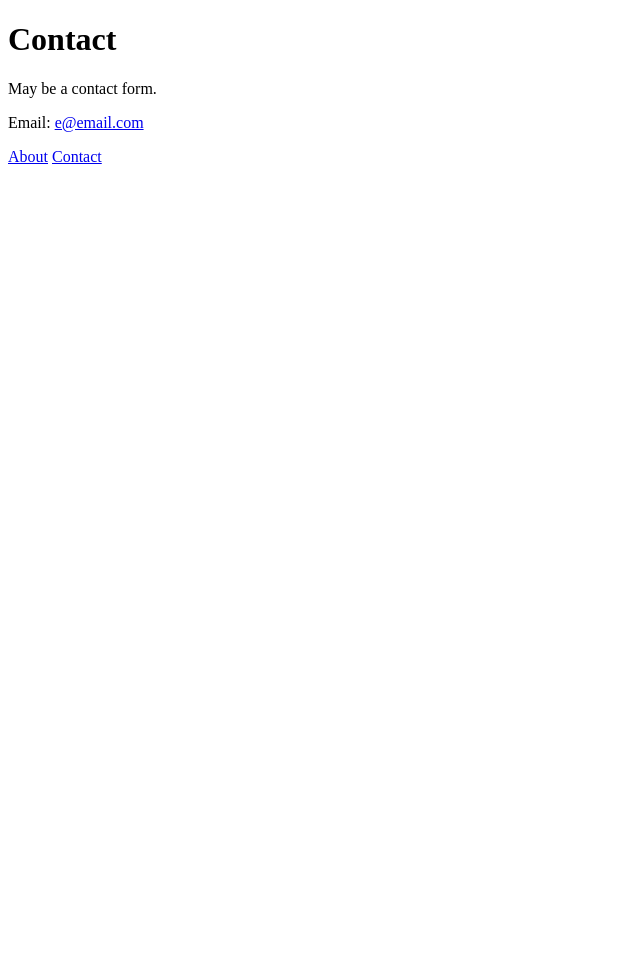
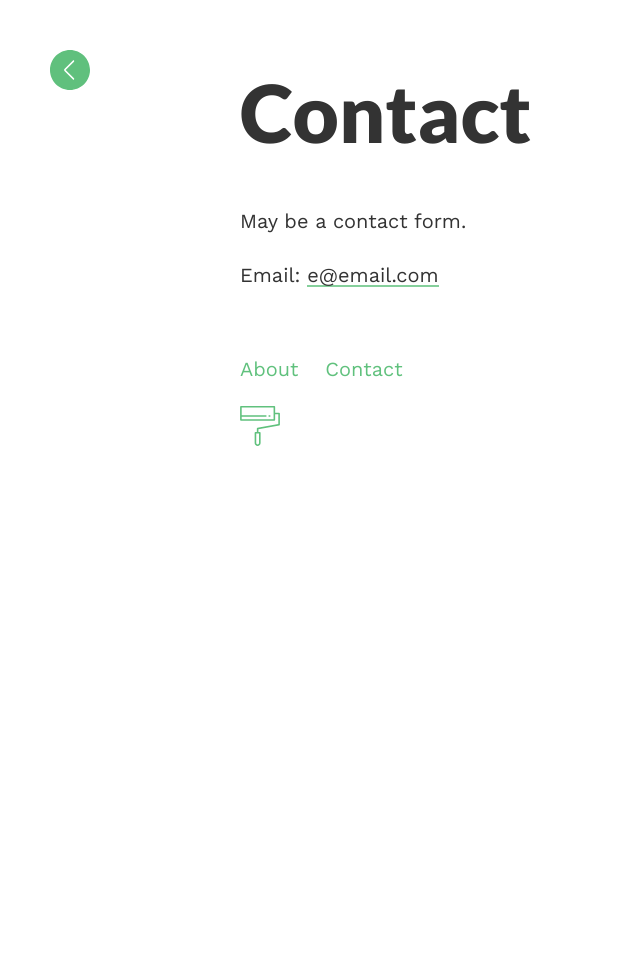
Before and after one commit to cylaine/cylaine.github.io, a Jekyll site: the page built from contact.md, in a window 1280 px wide. Shown: the whole page, without its empty margins (0-640 px from the left). Built offline with Jekyll 4.4.1, drawn with Linux system fonts in a browser that asks for light colours; before the commit the page ends 900 px from its top, so only the background shows below that.

```diff
--- a/_config.yml
+++ b/_config.yml
@@ -1,7 +1,7 @@
 ### your site title here
 
 title: CyLaine
-baseurl: .
+baseurl:
 email: e@email.com
 
 
```
